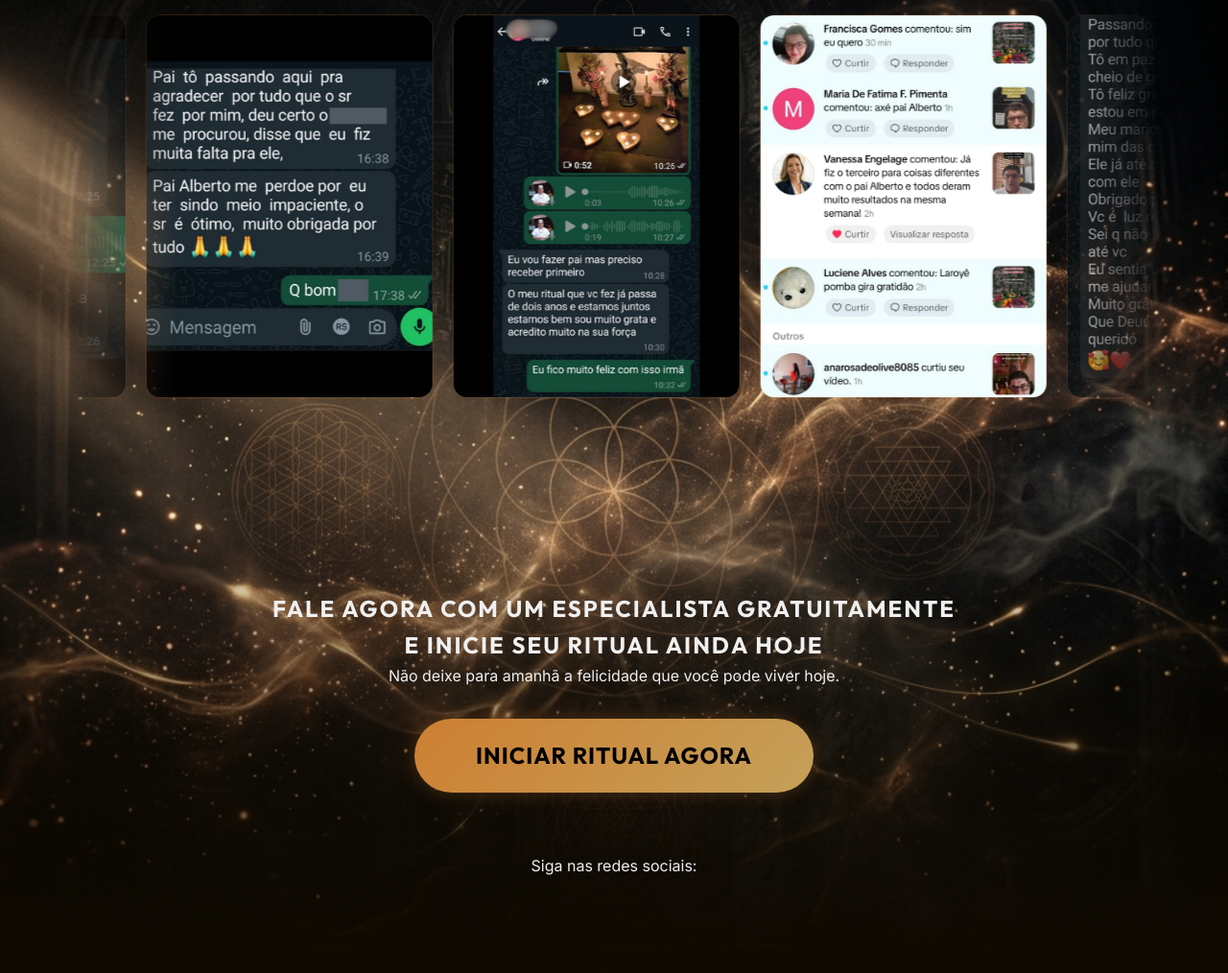
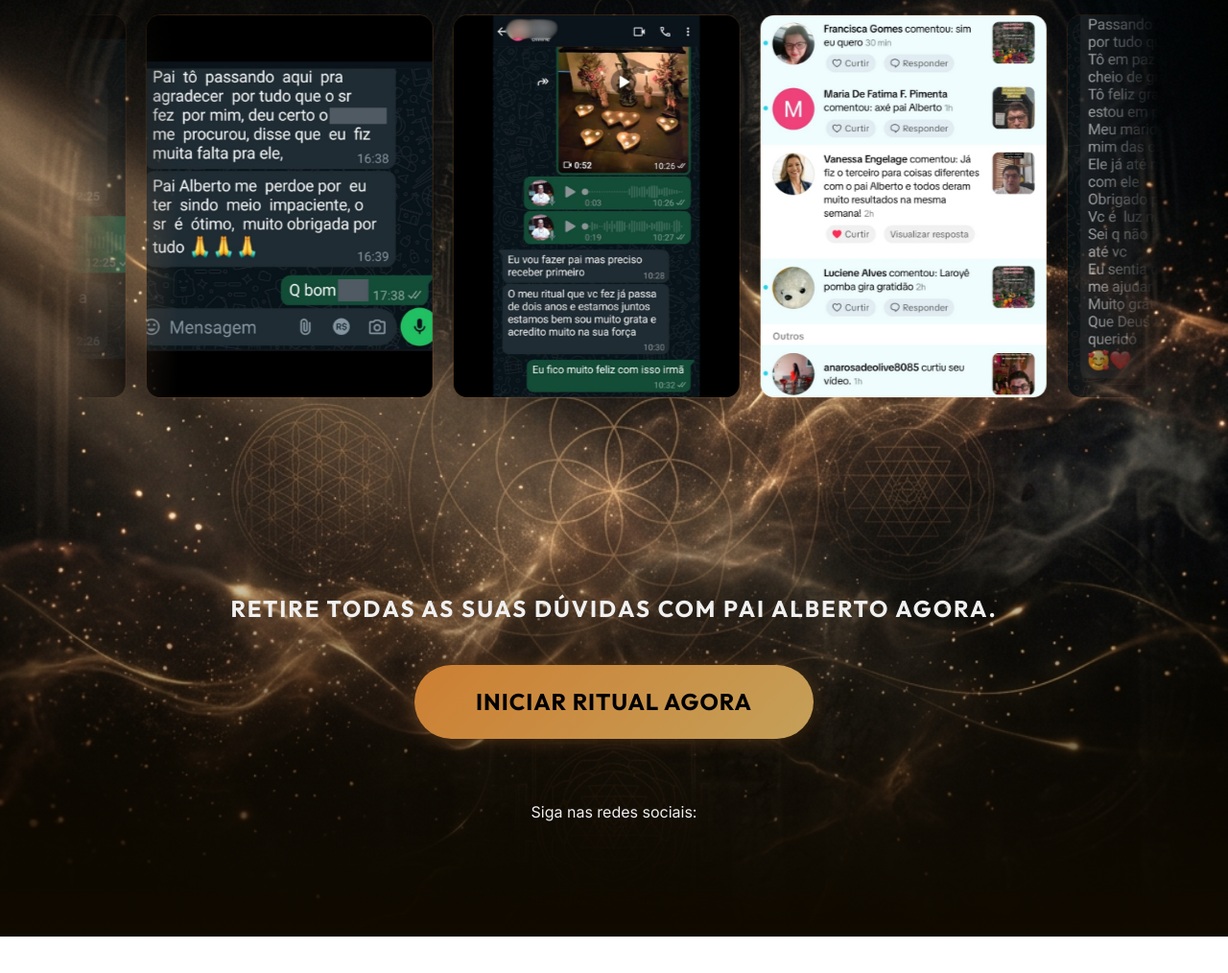
Before and after one commit to joabedev123-alt/pai-alberto-landing-page, a website built with Vite: page index.html in a window 1280 px wide. Shown: the part 3968-4982 px from the top of the page at 96% size. After the commit the page ends 4944 px from the top, so only its background shows below. Built offline with nearby package versions, Linux system fonts and the light colour scheme; some icons are missing.

Commit message:
upd: simplify final CTA text to direct invitation

```diff
--- a/index.html
+++ b/index.html
@@ -234,8 +234,7 @@
     <!-- CTA -->
     <section class="section-padding" style="text-align: center; background: linear-gradient(to bottom, transparent, #100a00);">
         <div class="container">
-            <h2 data-reveal>Fale agora com um especialista gratuitamente <br> e inicie seu ritual ainda hoje</h2>
-            <p style="margin-bottom: 2rem;" data-reveal>Não deixe para amanhã a felicidade que você pode viver hoje.</p>
+            <h2 data-reveal style="margin-bottom: 2.5rem;">Retire todas as suas dúvidas com Pai Alberto agora.</h2>
             <a href="https://wa.me/5511950252727" class="btn-primary" style="font-size: 1.5rem; padding: 1.5rem 4rem;" data-reveal>
                 Iniciar Ritual Agora
             </a>
```
